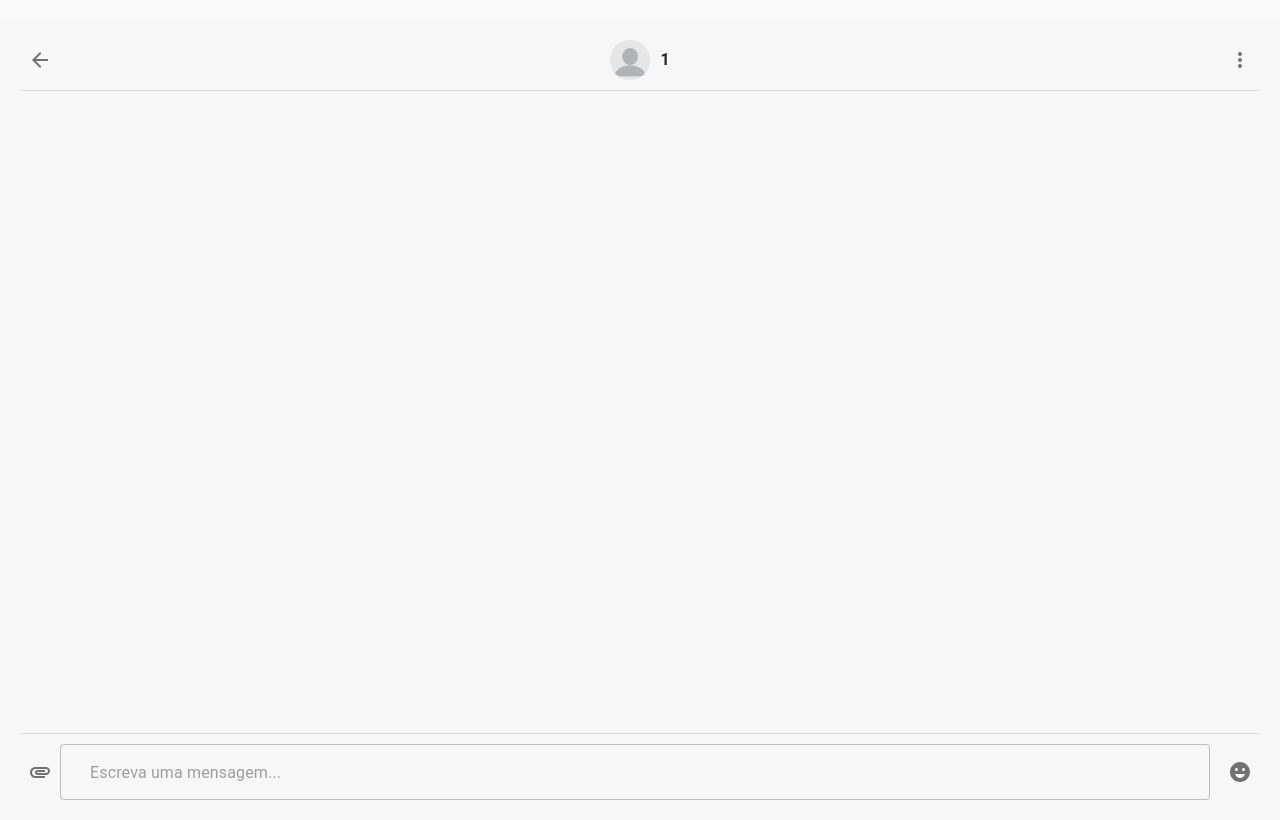
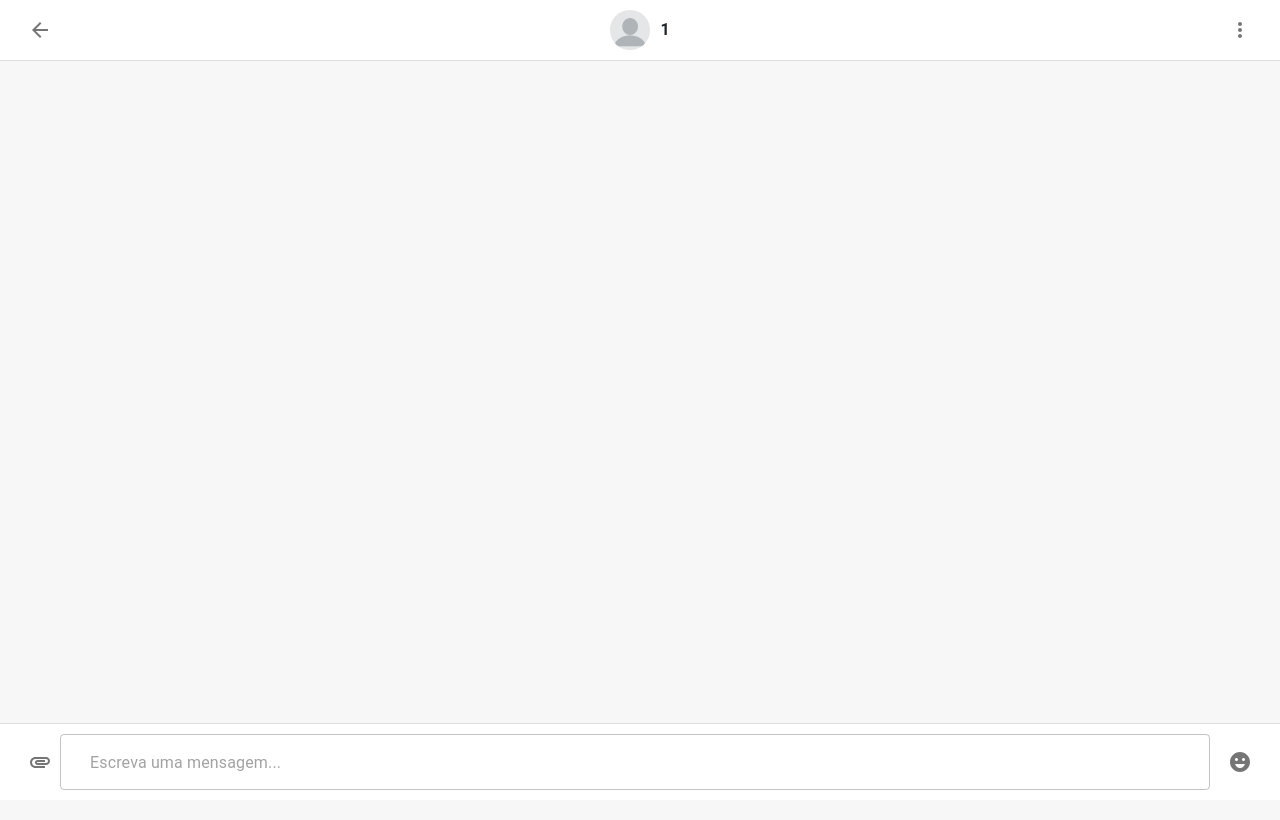
Before and after one commit to MateusCamargoS-1/teste, a React (Vite) app in the folder my-chat-app/: page /chat/1 in a window 1280 px wide. Built offline with nearby package versions, Linux system fonts and the light colour scheme.

Commit message:
feat: arrumando o chat

```diff
--- a/my-chat-app/src/components/chat/Chat.tsx
+++ b/my-chat-app/src/components/chat/Chat.tsx
@@ -34,9 +34,23 @@ const Chat: React.FC<ChatProps> = ({ setChatUser }) => {
   };
 
   return (
-    <div className="chat-container" style={{ padding: '20px', backgroundColor: '#F7F7F7', height: '100vh', display: 'flex', flexDirection: 'column' }}>
-      {/* Cabeçalho */}
-      <div style={{ display: 'flex', alignItems: 'center', justifyContent: 'space-between', paddingBottom: '10px', borderBottom: '1px solid #ddd' }}>
+    <div className="chat-container" style={{ padding: '0', backgroundColor: '#F7F7F7', height: '100vh', display: 'flex', flexDirection: 'column' }}>
+
+      {/* Cabeçalho fixo */}
+      <div className="header-chat" style={{
+        position: 'fixed',
+        top: 0,
+        left: 0,
+        right: 0,
+        display: 'flex',
+        alignItems: 'center',
+        justifyContent: 'space-between',
+        paddingBottom: '10px',
+        borderBottom: '1px solid #ddd',
+        backgroundColor: '#FFF',
+        zIndex: 1,
+        padding: '10px 20px'
+      }}>
         <IconButton onClick={handleBackClick}>
           <ArrowBackIcon />
         </IconButton>
@@ -49,8 +63,13 @@ const Chat: React.FC<ChatProps> = ({ setChatUser }) => {
         </IconButton>
       </div>
 
-      {/* Mensagens */}
-      <div style={{ flex: 1, overflowY: 'scroll', marginTop: '10px' }}>
+      {/* Seção de mensagens com scroll */}
+      <div style={{
+        flex: 1,
+        overflowY: 'scroll',
+        marginTop: '70px', // Para dar espaço abaixo do header fixo
+        padding: '20px'
+      }}>
         {messages.map((msg, index) => (
           <div key={index} style={{ marginBottom: '10px', textAlign: msg.startsWith('⠀') ? 'right' : 'left' }}>
             <Box
@@ -71,8 +90,20 @@ const Chat: React.FC<ChatProps> = ({ setChatUser }) => {
         ))}
       </div>
 
-      {/* Rodapé - Campo de mensagem */}
-      <div style={{ display: 'flex', alignItems: 'center', borderTop: '1px solid #ddd', paddingTop: '10px' }}>
+      {/* Rodapé fixo */}
+      <div className="footer-chat" style={{
+        position: 'fixed',
+        bottom: 0,
+        left: 0,
+        right: 0,
+        display: 'flex',
+        alignItems: 'center',
+        borderTop: '1px solid #ddd',
+        backgroundColor: '#FFF',
+        paddingTop: '10px',
+        zIndex: 1,
+        padding: '10px 20px'
+      }}>
         <IconButton>
           <AttachmentIcon />
         </IconButton>
--- a/my-chat-app/src/components/chat/chat.css
+++ b/my-chat-app/src/components/chat/chat.css
@@ -1,6 +1,7 @@
 .chat-container {
     background-color: #f1f3f5;
     height: 100vh;
+    padding: 0 !important;
   }
 
   .chat-messages {
```
